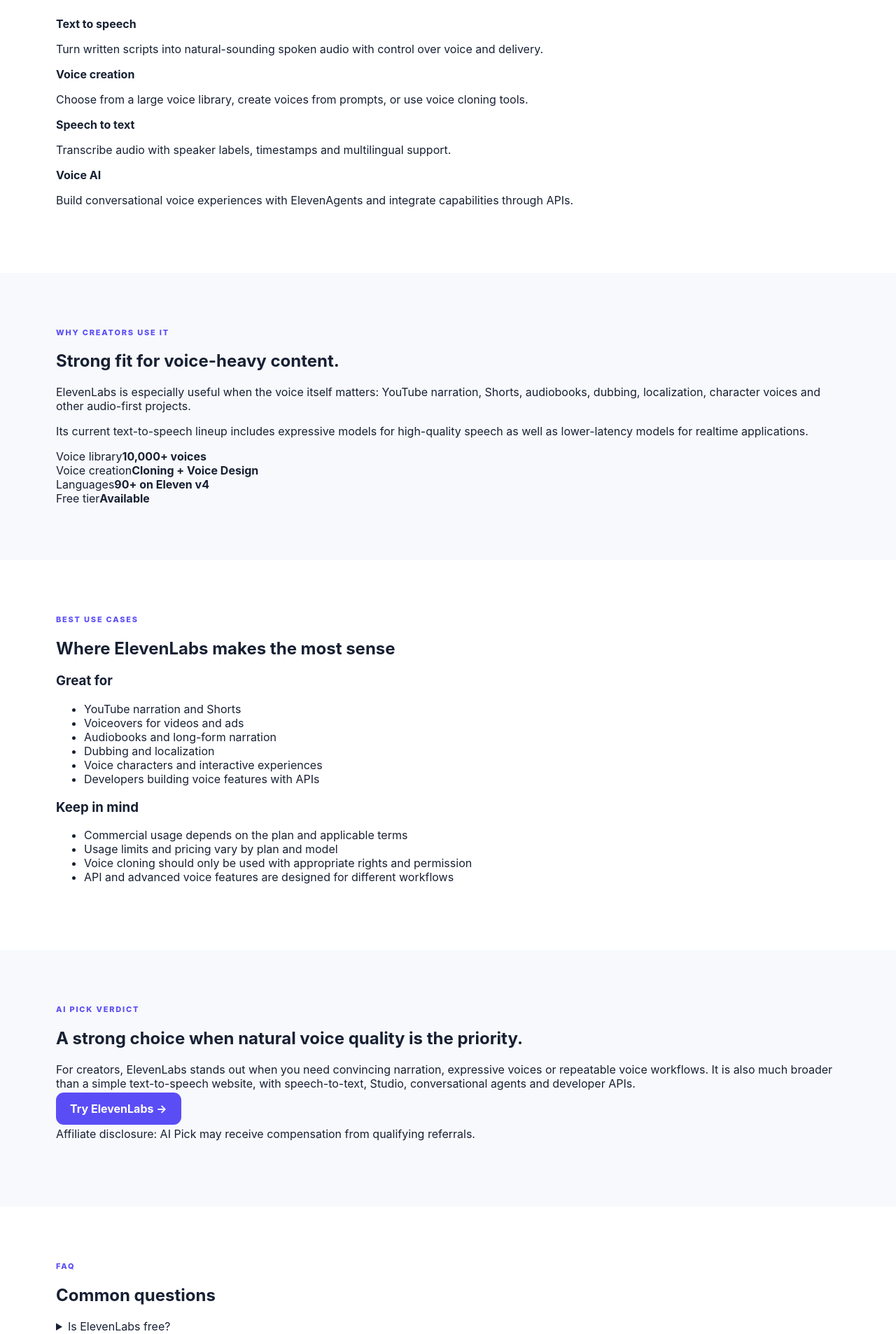
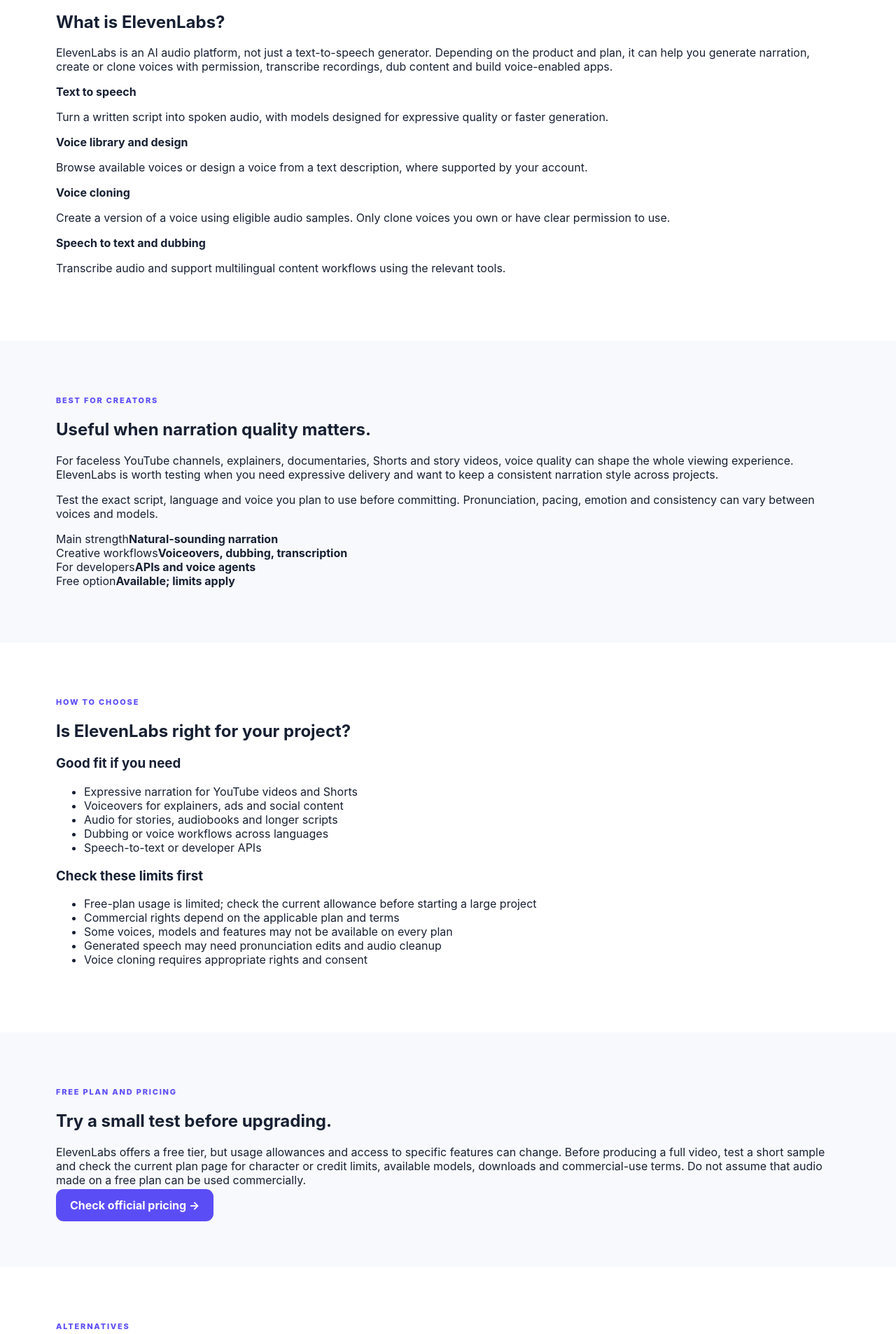
Before and after one commit to alenlenthang4/ai-pick, a Next.js app: page /tools/elevenlabs in a window 1280 px wide. Shown: the part 821-2727 px from the top of the page at 70% size. Built offline with nearby package versions, Linux system fonts and the light colour scheme.

Commit message:
Improve ElevenLabs guide with plan checks and alternatives

```diff
--- a/app/tools/elevenlabs/page.tsx
+++ b/app/tools/elevenlabs/page.tsx
@@ -1,7 +1,7 @@
 export const metadata = {
-  title: "ElevenLabs AI Voice Generator: Features, Voices & Review | AI Pick",
+  title: "ElevenLabs Review: AI Voiceovers, Free Plan & Alternatives | AI Pick",
   description:
-    "A practical guide to ElevenLabs for AI voiceovers, voice cloning, speech-to-text and conversational voice applications.",
+    "Explore ElevenLabs for YouTube narration, Shorts, voice cloning and speech-to-text. Learn its strengths, limitations, free-plan considerations and alternatives.",
 };
 
 const elevenLabsUrl = "https://try.elevenlabs.io/o4n1tq0cjr1b";
@@ -15,97 +15,131 @@
       </div></nav>
 
       <section className="hero toolHero"><div className="wrap heroInner">
-        <div className="eyebrow">AI VOICE TOOL</div>
-        <h1>ElevenLabs: lifelike AI voices for creators and developers.</h1>
+        <div className="eyebrow">AI VOICE TOOL · REVIEW</div>
+        <h1>ElevenLabs review: lifelike AI voiceovers for creators.</h1>
         <p className="heroText">
-          ElevenLabs provides AI voice infrastructure for text-to-speech, voice creation and cloning,
-          speech-to-text, conversational agents and generative audio.
+          Need narration for a YouTube video, a Short, an audiobook or a multilingual project?
+          ElevenLabs turns text into expressive speech and also offers voice creation, speech-to-text,
+          dubbing and tools for building conversational voice experiences.
         </p>
-        <a className="button" href={elevenLabsUrl} target="_blank" rel="noreferrer">Try ElevenLabs →</a>
+        <a className="button" href={elevenLabsUrl} target="_blank" rel="noreferrer">Explore ElevenLabs →</a>
         <p className="smallNote">
-          Affiliate disclosure: AI Pick is an independent affiliate of ElevenLabs and may receive compensation
-          for qualifying referrals.
+          Affiliate disclosure: AI Pick may earn a commission if you sign up through qualifying links.
+          This does not determine our editorial assessment.
         </p>
+        <p className="smallNote">Last checked: October 10, 2026. Features, plan limits and prices can change; confirm current details on the official site.</p>
       </div></section>
 
       <section className="section"><div className="wrap">
-        <div className="kicker">AT A GLANCE</div><h2>What ElevenLabs does</h2>
+        <div className="kicker">AT A GLANCE</div><h2>What is ElevenLabs?</h2>
+        <p className="wideText">
+          ElevenLabs is an AI audio platform, not just a text-to-speech generator. Depending on the product
+          and plan, it can help you generate narration, create or clone voices with permission, transcribe
+          recordings, dub content and build voice-enabled apps.
+        </p>
         <div className="infoGrid">
-          <div className="infoCard"><b>Text to speech</b><p>Turn written scripts into natural-sounding spoken audio with control over voice and delivery.</p></div>
-          <div className="infoCard"><b>Voice creation</b><p>Choose from a large voice library, create voices from prompts, or use voice cloning tools.</p></div>
-          <div className="infoCard"><b>Speech to text</b><p>Transcribe audio with speaker labels, timestamps and multilingual support.</p></div>
-          <div className="infoCard"><b>Voice AI</b><p>Build conversational voice experiences with ElevenAgents and integrate capabilities through APIs.</p></div>
+          <div className="infoCard"><b>Text to speech</b><p>Turn a written script into spoken audio, with models designed for expressive quality or faster generation.</p></div>
+          <div className="infoCard"><b>Voice library and design</b><p>Browse available voices or design a voice from a text description, where supported by your account.</p></div>
+          <div className="infoCard"><b>Voice cloning</b><p>Create a version of a voice using eligible audio samples. Only clone voices you own or have clear permission to use.</p></div>
+          <div className="infoCard"><b>Speech to text and dubbing</b><p>Transcribe audio and support multilingual content workflows using the relevant tools.</p></div>
         </div>
       </div></section>
 
       <section className="section soft"><div className="wrap twoCol">
         <div>
-          <div className="kicker">WHY CREATORS USE IT</div>
-          <h2>Strong fit for voice-heavy content.</h2>
+          <div className="kicker">BEST FOR CREATORS</div>
+          <h2>Useful when narration quality matters.</h2>
           <p>
-            ElevenLabs is especially useful when the voice itself matters: YouTube narration, Shorts,
-            audiobooks, dubbing, localization, character voices and other audio-first projects.
+            For faceless YouTube channels, explainers, documentaries, Shorts and story videos, voice quality
+            can shape the whole viewing experience. ElevenLabs is worth testing when you need expressive
+            delivery and want to keep a consistent narration style across projects.
           </p>
           <p>
-            Its current text-to-speech lineup includes expressive models for high-quality speech as well as
-            lower-latency models for realtime applications.
+            Test the exact script, language and voice you plan to use before committing. Pronunciation,
+            pacing, emotion and consistency can vary between voices and models.
           </p>
         </div>
         <div className="factList">
-          <div><span>Voice library</span><strong>10,000+ voices</strong></div>
-          <div><span>Voice creation</span><strong>Cloning + Voice Design</strong></div>
-          <div><span>Languages</span><strong>90+ on Eleven v4</strong></div>
-          <div><span>Free tier</span><strong>Available</strong></div>
+          <div><span>Main strength</span><strong>Natural-sounding narration</strong></div>
+          <div><span>Creative workflows</span><strong>Voiceovers, dubbing, transcription</strong></div>
+          <div><span>For developers</span><strong>APIs and voice agents</strong></div>
+          <div><span>Free option</span><strong>Available; limits apply</strong></div>
         </div>
       </div></section>
 
       <section className="section"><div className="wrap">
-        <div className="kicker">BEST USE CASES</div>
-        <h2>Where ElevenLabs makes the most sense</h2>
+        <div className="kicker">HOW TO CHOOSE</div>
+        <h2>Is ElevenLabs right for your project?</h2>
         <div className="prosGrid">
-          <div><h3>Great for</h3><ul>
-            <li>YouTube narration and Shorts</li>
-            <li>Voiceovers for videos and ads</li>
-            <li>Audiobooks and long-form narration</li>
-            <li>Dubbing and localization</li>
-            <li>Voice characters and interactive experiences</li>
-            <li>Developers building voice features with APIs</li>
+          <div><h3>Good fit if you need</h3><ul>
+            <li>Expressive narration for YouTube videos and Shorts</li>
+            <li>Voiceovers for explainers, ads and social content</li>
+            <li>Audio for stories, audiobooks and longer scripts</li>
+            <li>Dubbing or voice workflows across languages</li>
+            <li>Speech-to-text or developer APIs</li>
           </ul></div>
-          <div><h3>Keep in mind</h3><ul>
-            <li>Commercial usage depends on the plan and applicable terms</li>
-            <li>Usage limits and pricing vary by plan and model</li>
-            <li>Voice cloning should only be used with appropriate rights and permission</li>
-            <li>API and advanced voice features are designed for different workflows</li>
+          <div><h3>Check these limits first</h3><ul>
+            <li>Free-plan usage is limited; check the current allowance before starting a large project</li>
+            <li>Commercial rights depend on the applicable plan and terms</li>
+            <li>Some voices, models and features may not be available on every plan</li>
+            <li>Generated speech may need pronunciation edits and audio cleanup</li>
+            <li>Voice cloning requires appropriate rights and consent</li>
           </ul></div>
         </div>
       </div></section>
 
       <section className="section soft"><div className="wrap">
-        <div className="kicker">AI PICK VERDICT</div>
-        <h2>A strong choice when natural voice quality is the priority.</h2>
+        <div className="kicker">FREE PLAN AND PRICING</div>
+        <h2>Try a small test before upgrading.</h2>
         <p className="wideText">
-          For creators, ElevenLabs stands out when you need convincing narration, expressive voices or
-          repeatable voice workflows. It is also much broader than a simple text-to-speech website, with
-          speech-to-text, Studio, conversational agents and developer APIs.
+          ElevenLabs offers a free tier, but usage allowances and access to specific features can change.
+          Before producing a full video, test a short sample and check the current plan page for character
+          or credit limits, available models, downloads and commercial-use terms. Do not assume that audio
+          made on a free plan can be used commercially.
         </p>
-        <a className="button" href={elevenLabsUrl} target="_blank" rel="noreferrer">Try ElevenLabs →</a>
-        <p className="smallNote">Affiliate disclosure: AI Pick may receive compensation from qualifying referrals.</p>
+        <a className="button" href="https://elevenlabs.io/pricing" target="_blank" rel="noreferrer">Check official pricing →</a>
       </div></section>
 
       <section className="section"><div className="wrap">
-        <div className="kicker">FAQ</div><h2>Common questions</h2>
+        <div className="kicker">ALTERNATIVES</div>
+        <h2>Compare tools for your workflow</h2>
+        <div className="infoGrid">
+          <div className="infoCard"><b>Fliki</b><p>Consider Fliki if you want to turn scripts or ideas into videos with AI voiceovers in a more all-in-one workflow.</p><a href="/tools/fliki">Read the AI Pick Fliki guide →</a></div>
+          <div className="infoCard"><b>InVideo AI</b><p>Consider InVideo AI if your main goal is generating and assembling video scenes rather than choosing a standalone voice tool.</p><a href="https://invideo.io/" target="_blank" rel="noreferrer">Visit InVideo AI →</a></div>
+          <div className="infoCard"><b>Choose by task</b><p>If you're still deciding, use the AI Pick Finder to narrow tools by task and free-plan availability.</p><a href="/#finder">Try AI Pick Finder →</a></div>
+          <div className="infoCard"><b>Official documentation</b><p>Read the current feature and model documentation before choosing a plan or building a production workflow.</p><a href="https://elevenlabs.io/docs/overview/capabilities/text-to-speech" target="_blank" rel="noreferrer">Explore text-to-speech docs →</a></div>
+        </div>
+      </div></section>
+
+      <section className="section soft"><div className="wrap">
+        <div className="kicker">AI PICK VERDICT</div>
+        <h2>A strong candidate for voice-first content.</h2>
+        <p className="wideText">
+          ElevenLabs is worth shortlisting if natural-sounding narration is a major part of your content.
+          Its broader audio tools may also help with transcription, dubbing and app development. The best
+          choice depends on your language, monthly usage, commercial needs and whether you need audio only
+          or a complete video workflow. Compare the current plan terms and test a real sample before paying.
+        </p>
+        <a className="button" href={elevenLabsUrl} target="_blank" rel="noreferrer">Explore ElevenLabs →</a>
+        <p className="smallNote">Affiliate disclosure: AI Pick may receive compensation from qualifying referrals. Our recommendation is based on workflow fit, not commission.</p>
+      </div></section>
+
+      <section className="section"><div className="wrap">
+        <div className="kicker">FAQ</div><h2>Frequently asked questions</h2>
         <div className="faq">
-          <details><summary>Is ElevenLabs free?</summary><p>Yes. ElevenLabs automatically assigns new users to a free tier. Paid plans add higher usage and additional capabilities.</p></details>
-          <details><summary>Can ElevenLabs clone a voice?</summary><p>Yes. ElevenLabs supports Instant Voice Cloning and Professional Voice Cloning, as well as generated voices through Voice Design.</p></details>
-          <details><summary>Can I use ElevenLabs for YouTube?</summary><p>Yes. Its text-to-speech tools can be used to create narration and other audio for video workflows. Check the applicable plan terms for commercial use.</p></details>
-          <details><summary>Does ElevenLabs support speech-to-text?</summary><p>Yes. ElevenLabs offers Speech to Text, including Scribe models and features such as speaker labels and word-level timestamps.</p></details>
+          <details><summary>Is ElevenLabs free?</summary><p>Yes, a free tier is available, with usage and feature limits. Check the official pricing page for the current allowance and restrictions.</p></details>
+          <details><summary>Can I use ElevenLabs for YouTube videos?</summary><p>It can generate narration for video workflows. Before monetizing or using the audio commercially, check the terms of the plan you are using and make sure you have rights to your script and source materials.</p></details>
+          <details><summary>Can ElevenLabs clone a voice?</summary><p>It offers Instant and Professional Voice Cloning, subject to product requirements and plan availability. Only clone your own voice or a voice you have explicit permission to use.</p></details>
+          <details><summary>Does ElevenLabs support languages other than English?</summary><p>Yes, supported languages depend on the model. Check the current model documentation and test names, accents and pronunciation in your intended language.</p></details>
+          <details><summary>Should I choose ElevenLabs or an AI video generator?</summary><p>Choose ElevenLabs when voice and audio are the priority. If you want one tool to assemble video scenes and narration, compare an all-in-one option such as <a href="/tools/fliki">Fliki</a> or InVideo AI.</p></details>
         </div>
       </div></section>
 
       <section className="section sourceSection"><div className="wrap">
-        <div className="kicker">SOURCES</div>
-        <p>Facts on this page are based primarily on ElevenLabs' official documentation, product pages and affiliate terms.</p>
+        <div className="kicker">SOURCES AND FURTHER READING</div>
+        <p>This guide is based on official product and documentation pages. Feature availability, pricing and terms may change; verify details before purchase.</p>
         <div className="sourceLinks">
+          <a href="https://elevenlabs.io/pricing" target="_blank" rel="noreferrer">Official pricing</a>
           <a href="https://elevenlabs.io/text-to-speech" target="_blank" rel="noreferrer">Text to Speech</a>
           <a href="https://elevenlabs.io/docs/overview/capabilities/voices" target="_blank" rel="noreferrer">Voice documentation</a>
           <a href="https://elevenlabs.io/speech-to-text" target="_blank" rel="noreferrer">Speech to Text</a>
```
